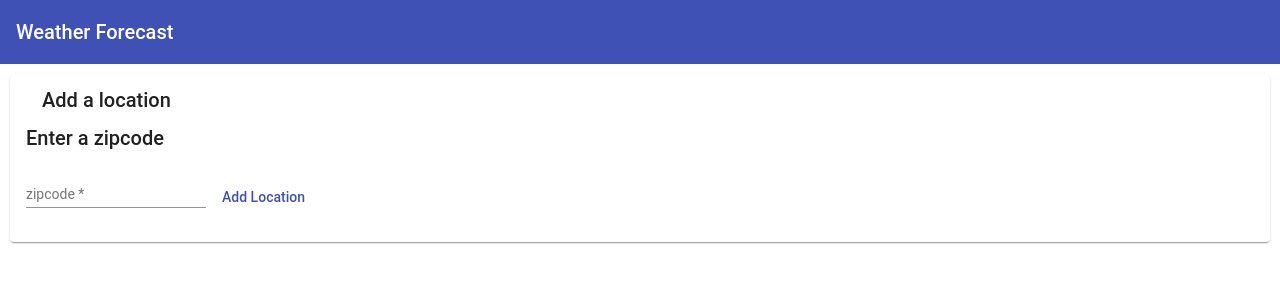
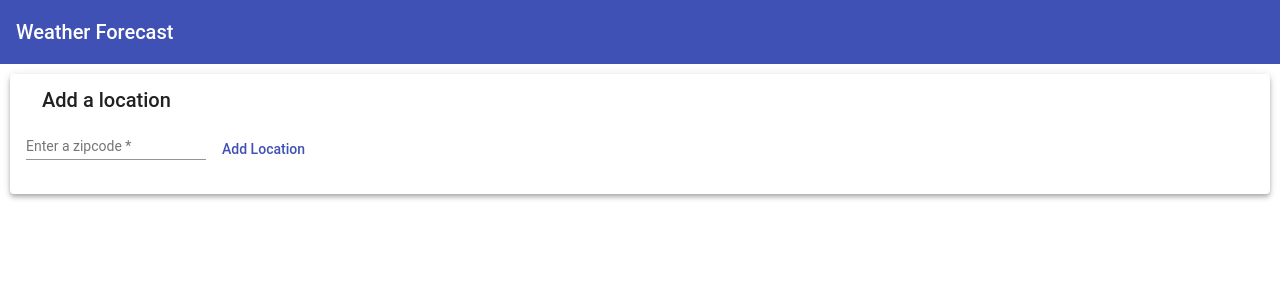
Before and after one commit to alvaro450/alvaro-weather-forecast, an Angular app: page /dashboard in a window 1280 px wide. Shown: the top 300 px of the page. Built offline with nearby package versions, Linux system fonts and the light colour scheme.

Commit message:
feat: styling for weather info components

```diff
--- a/src/app/dashboard/dashboard.component.html
+++ b/src/app/dashboard/dashboard.component.html
@@ -1,15 +1,15 @@
-<mat-card>
+<mat-card class="mat-elevation-z4">
   <mat-card-header>
     <mat-card-title>Add a location</mat-card-title>
   </mat-card-header>
 
   <mat-card-content>
-    <h2>Enter a zipcode</h2>
-    <form [formGroup]="locationFormGroup">
+    <form [formGroup]="locationFormGroup" (keydown.enter)="addLocation()" (submit)="addLocation()">
       <mat-form-field>
-        <input matInput type="text" formControlName="zipcode" placeholder="zipcode"/>
+        <mat-label for="zipcodeInput">Enter a zipcode</mat-label>
+        <input id="zipcodeInput" matInput type="text" formControlName="zipcode" placeholder="zipcode"/>
       </mat-form-field>
-      <button type="button" mat-button color="primary" (click)="addLocation()">Add Location </button>
+      <button type="submit" mat-button color="primary" >Add Location </button>
     </form>
   </mat-card-content>
 </mat-card>
--- a/src/app/dashboard/dashboard.component.ts
+++ b/src/app/dashboard/dashboard.component.ts
@@ -44,6 +44,8 @@ export class DashboardComponent implements OnInit {
         tap(weatherResult => {
           if (weatherResult !== null) {
             this.locations.push(weatherResult);
+            // clear the input after a successful add
+            this.locationFormGroup.reset();
             this._cdr.markForCheck();
           }
         })
--- a/src/app/dashboard/weather-info/weather-info.component.html
+++ b/src/app/dashboard/weather-info/weather-info.component.html
@@ -1,7 +1,7 @@
-<mat-card>
-  <mat-card-header>
+<mat-card class="mat-elevation-z4">
+  <mat-card-header class="weather-info-header">
     <mat-card-title>{{weatherResult.city}}</mat-card-title>
-    <button matFabButton type="button" (click)="removeWeatherInfo(weatherResult.zipcode)"> X </button>
+    <button mat-mini-fab color="primary" aria-label="Remove button" class="remove-button" type="button" (click)="removeWeatherInfo(weatherResult.zipcode)"> X </button>
   </mat-card-header>
 
   <mat-card-content class="flex-container">
--- a/src/app/dashboard/weather-info/weather-info.component.scss
+++ b/src/app/dashboard/weather-info/weather-info.component.scss
@@ -1,3 +1,20 @@
-.flex-container {
-  display: flex;
+:host {
+  display: block;
+  margin: 25px 0;
+  width: 100%;
+
+  .flex-container {
+    display: flex;
+    width: 100%;
+    justify-content: space-between;
+  }
+
+  .weather-info-header {
+    justify-content: space-between;
+  }
+  .remove-button{
+        position: relative;
+    top: -30px;
+    right: -25px;
+  }
 }
```
